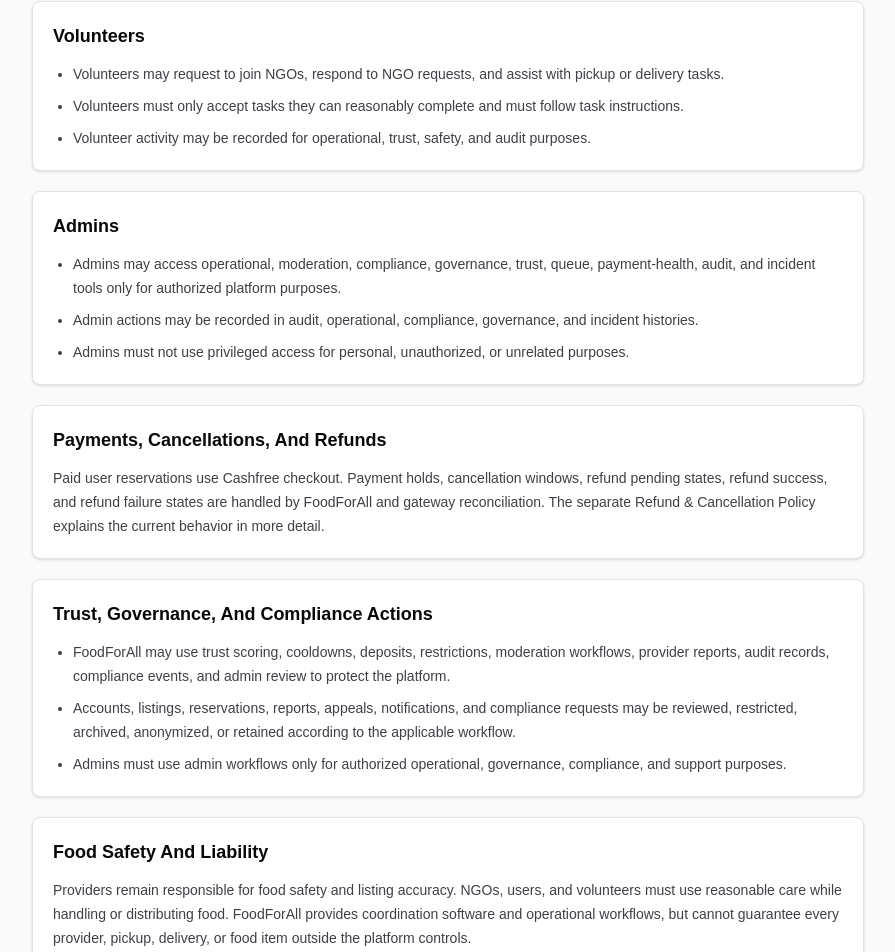
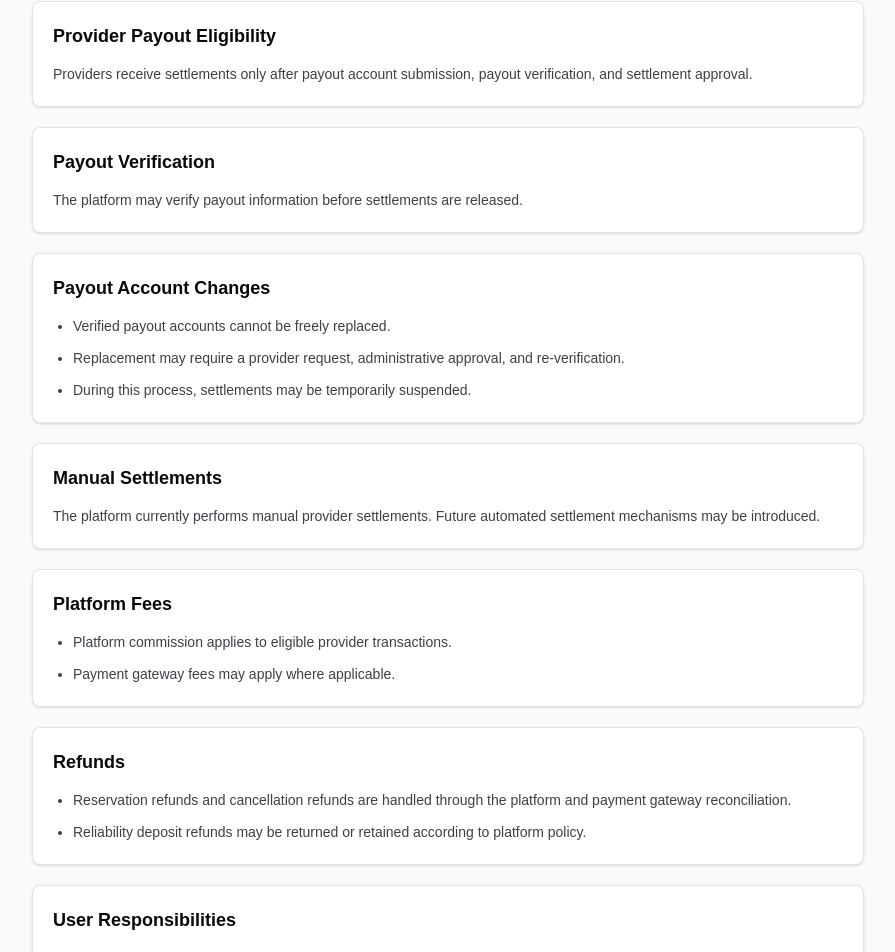
Before and after one commit to poojesh-7/FoodForAll_web, a Next.js app in the folder food-waste-frontend/: page /terms in a window 1280 px wide. Shown: the part 1792-2744 px from the top of the page, without its empty margins (192-1087 px from the left). Built offline with nearby package versions, Linux system fonts and the light colour scheme; no server answers.

Commit message:
T-FIN-2.4 Final Step — Update Privacy Policy & Terms and Conditions

```diff
--- a/food-waste-frontend/app/privacy/page.tsx
+++ b/food-waste-frontend/app/privacy/page.tsx
@@ -73,6 +73,47 @@
         </p>
       </LegalSection>
 
+      <LegalSection title="Provider Payout Information">
+        <p>
+          FoodForAll may collect and securely store provider payout account
+          information such as UPI ID, bank account number, IFSC code, and account
+          holder name. This information is used for settlement processing, account
+          verification, fraud prevention, and financial compliance.
+        </p>
+      </LegalSection>
+
+      <LegalSection title="Financial Records">
+        <SimpleList
+          items={[
+            "Settlement records and payment history for completed provider settlements.",
+            "Refund history and reliability deposit records.",
+            "Commission records, audit logs, and payout verification history.",
+          ]}
+        />
+      </LegalSection>
+
+      <LegalSection title="Notifications">
+        <p>
+          Notification history is stored for operational events such as payout
+          verification, payout account change requests, and settlement updates.
+        </p>
+      </LegalSection>
+
+      <LegalSection title="Security">
+        <p>
+          Payout information is access controlled and encrypted or securely
+          stored where applicable. Only authorized administrators involved in
+          payout verification and settlement processing have access to this data.
+        </p>
+      </LegalSection>
+
+      <LegalSection title="Data Retention">
+        <p>
+          Financial records and payout verification history may be retained for
+          operational, legal, audit, and regulatory purposes.
+        </p>
+      </LegalSection>
+
       <LegalSection title="Data Sharing">
         <p>
           FoodForAll shares information only as needed to run the platform. This
--- a/food-waste-frontend/app/terms/page.tsx
+++ b/food-waste-frontend/app/terms/page.tsx
@@ -83,6 +83,72 @@
         />
       </LegalSection>
 
+      <LegalSection title="Provider Payout Eligibility">
+        <p>
+          Providers receive settlements only after payout account submission,
+          payout verification, and settlement approval.
+        </p>
+      </LegalSection>
+
+      <LegalSection title="Payout Verification">
+        <p>
+          The platform may verify payout information before settlements are released.
+        </p>
+      </LegalSection>
+
+      <LegalSection title="Payout Account Changes">
+        <SimpleList
+          items={[
+            "Verified payout accounts cannot be freely replaced.",
+            "Replacement may require a provider request, administrative approval, and re-verification.",
+            "During this process, settlements may be temporarily suspended.",
+          ]}
+        />
+      </LegalSection>
+
+      <LegalSection title="Manual Settlements">
+        <p>
+          The platform currently performs manual provider settlements. Future
+          automated settlement mechanisms may be introduced.
+        </p>
+      </LegalSection>
+
+      <LegalSection title="Platform Fees">
+        <SimpleList
+          items={[
+            "Platform commission applies to eligible provider transactions.",
+            "Payment gateway fees may apply where applicable.",
+          ]}
+        />
+      </LegalSection>
+
+      <LegalSection title="Refunds">
+        <SimpleList
+          items={[
+            "Reservation refunds and cancellation refunds are handled through the platform and payment gateway reconciliation.",
+            "Reliability deposit refunds may be returned or retained according to platform policy.",
+          ]}
+        />
+      </LegalSection>
+
+      <LegalSection title="User Responsibilities">
+        <SimpleList
+          items={[
+            "Providers are responsible for submitting accurate payout information.",
+            "Incorrect payout information may delay settlement processing.",
+          ]}
+        />
+      </LegalSection>
+
+      <LegalSection title="Compliance">
+        <p>
+          The platform may request additional verification documents in the
+          future if required by law or payment partners. This does not mean those
+          documents are mandatory today unless already required by current
+          workflows.
+        </p>
+      </LegalSection>
+
       <LegalSection title="Volunteers">
         <SimpleList
           items={[
```
